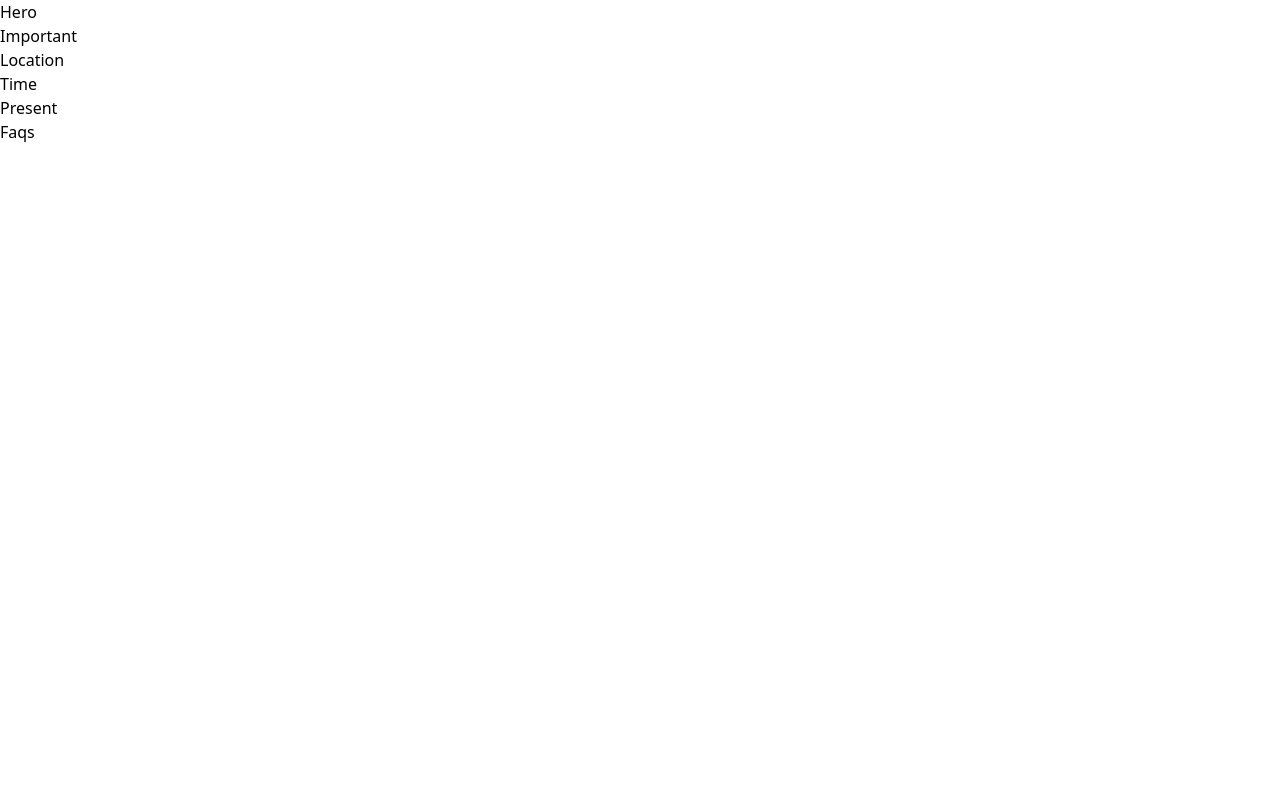
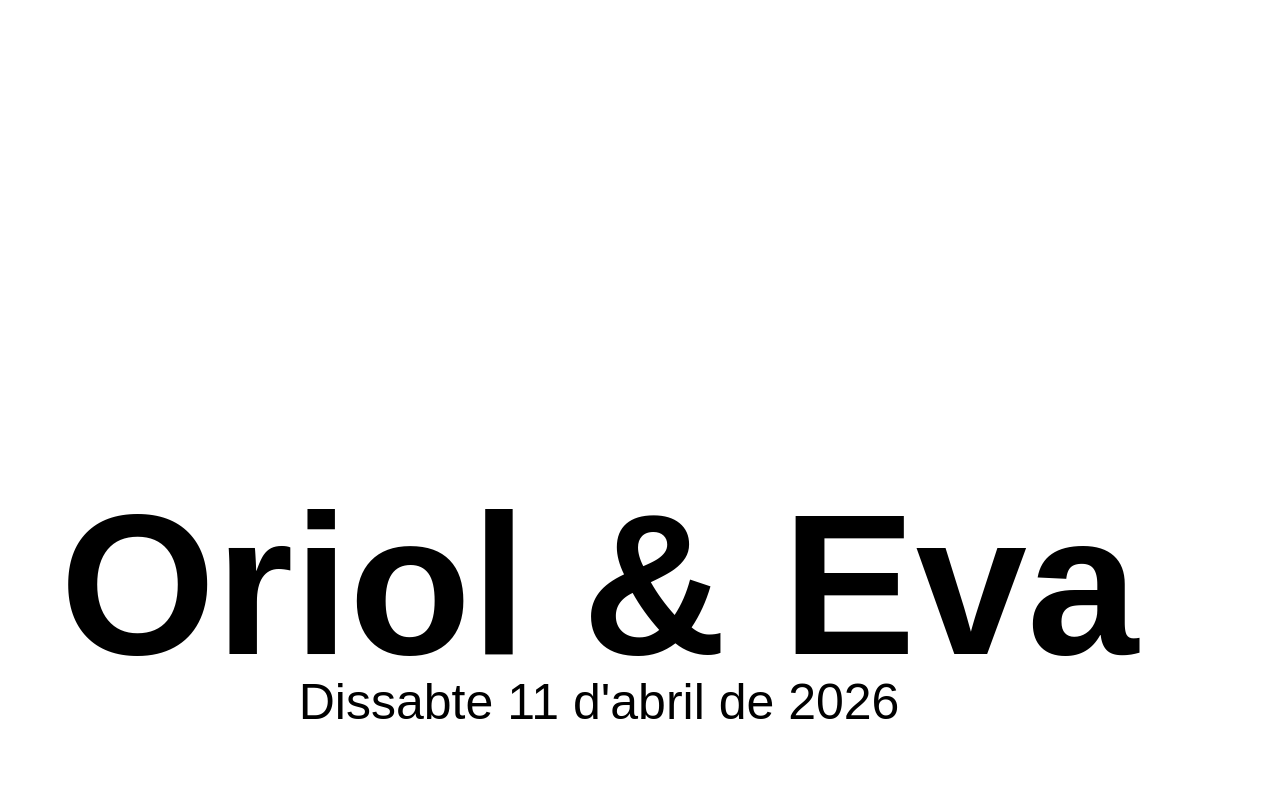
Before and after one commit to evadeharo/tenimboda.cat, a React (Vite) app: page / in a window 1280 px wide. Shown: the top 800 px of the page. Built offline with nearby package versions, Linux system fonts and the light colour scheme; a web font is replaced by a local one.

Commit message:
feat: add components base layout

```diff
--- a/package.json
+++ b/package.json
@@ -10,6 +10,7 @@
     "preview": "vite preview"
   },
   "dependencies": {
+    "class-variance-authority": "^0.7.1",
     "react": "^19.1.1",
     "react-dom": "^19.1.1"
   },
--- a/src/App.tsx
+++ b/src/App.tsx
@@ -1,3 +1,4 @@
+import Container from "./components/Container";
 import Faqs from "./components/Faqs";
 import Hero from "./components/Hero";
 import Important from "./components/Important";
@@ -7,14 +8,14 @@ import Time from "./components/Time";
 
 function App() {
   return (
-    <div>
+    <Container>
       <Hero />
       <Important />
       <Location />
       <Time />
       <Present />
       <Faqs />
-    </div>
+    </Container>
   );
 }
 
--- /dev/null
+++ b/src/components/Container.tsx
@@ -0,0 +1,32 @@
+import { cva } from "class-variance-authority";
+
+const container = cva("mx-auto w-full", {
+  variants: {
+    padded: {
+      true: "px-[var(--container-padding)]",
+      false: "",
+    },
+  },
+  defaultVariants: {
+    padded: true,
+  },
+});
+
+type ContainerProps = React.HTMLAttributes<HTMLDivElement> & {
+  fluid?: boolean;
+  padded?: boolean;
+};
+
+export default function Container({
+  fluid,
+  padded,
+  className,
+  children,
+  ...props
+}: ContainerProps) {
+  return (
+    <div className={container({ padded })} {...props}>
+      {children}
+    </div>
+  );
+}
--- a/src/components/Faqs.tsx
+++ b/src/components/Faqs.tsx
@@ -1,3 +1,11 @@
+import Grid from "./Grid";
+
+const title = `FAQS`;
+
 export default function Faqs() {
-    return <div>Faqs</div>
+  return (
+    <Grid>
+      <h2 className="text-title-l">{title}</h2>
+    </Grid>
+  );
 }
--- /dev/null
+++ b/src/components/Grid.tsx
@@ -0,0 +1,20 @@
+import { cx } from "class-variance-authority";
+
+type GridProps = React.HTMLAttributes<HTMLDivElement> & {
+  className?: string;
+  children: React.ReactNode;
+};
+
+export default function Grid({ className, children, ...props }: GridProps) {
+  return (
+    <div
+      className={cx(
+        className,
+        "grid grid-cols-4 md:grid-cols-12 gap-[var(--grid-gutter)]"
+      )}
+      {...props}
+    >
+      {children}
+    </div>
+  );
+}
--- a/src/components/Hero.tsx
+++ b/src/components/Hero.tsx
@@ -1,3 +1,17 @@
+import Grid from "./Grid";
+
+const title = `Oriol & Eva`;
+const subtitle = `Dissabte 11 d'abril de 2026`;
+
 export default function Hero() {
-    return <div>Hero</div>
+  return (
+    <Grid className="h-screen flex items-end pb-[3.75rem]">
+      <div className="col-span-full">
+        <div className="flex flex-col items-center w-max">
+          <h1 className="text-title-xl">{title}</h1>
+          <h2 className="text-subtitle">{subtitle}</h2>
+        </div>
+      </div>
+    </Grid>
+  );
 }
--- a/src/components/Important.tsx
+++ b/src/components/Important.tsx
@@ -1,3 +1,21 @@
+import Grid from "./Grid";
+
+const title = `Ei ei ei!`;
+const title2 = `Tenim boda!`;
+const text = `Hola {nomConvidat}! Si has rebut aquest lloc web vol dir que ens fa molta il·lusió que ens acompanyis durant aquell dia. I perquè puguis organitzar-te et deixem els detalls més importants a continuació.`;
+const details = `Dissabte 11 d'abril de 2026
+Cerimonia religiosa a l'esglèsia de Santa Maria de Llívia
+Convit, celebració i festa a La Formatgería de Llívia`;
+
 export default function Important() {
-    return <div>Important</div>
+  return (
+    <Grid className="h-screen flex items-end pb-[3.75rem]">
+      <div className="col-span-8">
+        <h2 className="text-title-l">{title}</h2>
+        <h2 className="text-title-l">{title2}</h2>
+        <p className="text-base mr-8">{text}</p>
+        <p className="text-base mr-8">{details}</p>
+      </div>
+    </Grid>
+  );
 }
--- a/src/components/Location.tsx
+++ b/src/components/Location.tsx
@@ -1,3 +1,18 @@
+import Grid from "./Grid";
+
+const title = `Un decorat de pel·lícula`;
+const text = `La Cerdanya és un petit paradís al Pirineu, una vall oberta, pobles amb molta història i unes vistes d'infart. A nosaltres ens encanta fer-la servir com a camp base: a l'hivern ens passem els caps de setmana esquiant i després recuperant-nos davant de la llar de foc.
+A l'estiu us recomanem caminar per la muntanya, respirar aire ben net i gaudir d'uns paisatges (que com diu l'Eva) són dignes d'una pel·lícula.
+
+En vuit anys de relació hem viscut molts moments a la Cerdanya, hem gaudit de les coses que més ens agrada fer com a parella i compartit instants que no podrem oblidar mai amb amics i família. No ens imaginem un millor “spot” per fer oficial el nostre compromís. Sempre serà el nostre lloc segur al que tornar 🥰`;
+
 export default function Location() {
-    return <div>Location</div>
+  return (
+    <Grid className="h-screen flex items-end pb-[3.75rem]">
+      <div className="col-span-8">
+        <h2 className="text-title-m">{title}</h2>
+        <p className="text-base mr-8">{text}</p>
+      </div>
+    </Grid>
+  );
 }
--- a/src/components/Present.tsx
+++ b/src/components/Present.tsx
@@ -1,3 +1,19 @@
+import Grid from "./Grid";
+
+const title = `Volem fer un viatge`;
+const text = `Com bé ja sabeu, l'any passat vam mudar-nos a viure junts. Ara tenim un piset molt acollidor i ben preparat pel nostre dia a dia. Tot això gràcies a molts de vosaltres, que ens heu ajudat amb un munt de coses: pintar, tapar forats, desmuntar i muntar mobles, compres vàries, electrodomèstics, cortines, tèxtils, decoració i fins i tot el ‘maleït' donut (que tant ens va costar trobar!!!).
+
+Aquesta invitació és perquè volem celebrar el nostre compromís amb tu, i no ens cal cap regal. Si tot i així vols participar en el nostre camí, pots donar-nos un cop de mà perquè la lluna de mel sigui encara més inoblidable ✨
+
+Pots fer una transferència a aquest número de compte: IBAN ES91 XXXX XXXX XXXX XXXX XXXX`;
+
 export default function Present() {
-    return <div>Present</div>
+  return (
+    <Grid className="h-screen flex items-end pb-[3.75rem]">
+      <div className="col-span-7">
+        <h2 className="text-title-l">{title}</h2>
+        <p className="text-base">{text}</p>
+      </div>
+    </Grid>
+  );
 }
--- a/src/components/Time.tsx
+++ b/src/components/Time.tsx
@@ -1,3 +1,13 @@
+import Grid from "./Grid";
+
+const title = `Com serà aquell dia?`;
+
 export default function Time() {
-    return <div>Time</div>
+  return (
+    <Grid className="h-screen flex items-end pb-[3.75rem]">
+      <div className="col-span-8">
+        <h2 className="text-title-m">{title}</h2>
+      </div>
+    </Grid>
+  );
 }
--- a/src/index.css
+++ b/src/index.css
@@ -3,6 +3,6 @@
 @tailwind utilities;
 
 :root {
-  --container-padding: 60px;
-  --grid-gutter: 20px;
+  --container-padding: 3.75rem;
+  --grid-gutter: 1.25rem;
 }
--- a/tailwind.config.ts
+++ b/tailwind.config.ts
@@ -38,16 +38,16 @@ export default {
       "text-title-xl":
         "text-[12.5rem] font-black leading-[10rem] tracking-normal font-roca",
       "text-title-l":
-        "text-[11.25rem] font-black leading-[10rem] tracking-normal font-roca",
+        "text-[8.75rem] font-black leading-[8.5rem] tracking-normal font-roca",
       "text-title-m":
         "text-[5.625rem] font-black leading-[6.25rem] tracking-normal font-roca",
       "text-subtitle":
-        "text-[3.125rem] font-light leading-auto tracking-normal font-roca",
+        "text-[3.125rem] font-light tracking-normal font-roca",
       "text-subtitle-bold":
         "text-[3rem] font-black leading-[3.125rem] tracking-normal font-roca",
-      "text-base": "text-[1.5rem] leading-auto tracking-normal font-inter",
-      button: "text-[1.5rem] font-black leading-auto tracking-normal font-roca",
-      cta: "text-[1.5rem] leading-auto tracking-normal font-roca",
+      "text-base": "text-[1.25rem] tracking-normal font-inter",
+      button: "text-[1.25rem] font-black tracking-normal font-roca",
+      cta: "text-[1.25rem] tracking-normal font-roca",
     }),
   ],
 } satisfies Config;
```
Also changed, not shown: 1 other file (tests, documents, lock files or other folders).
